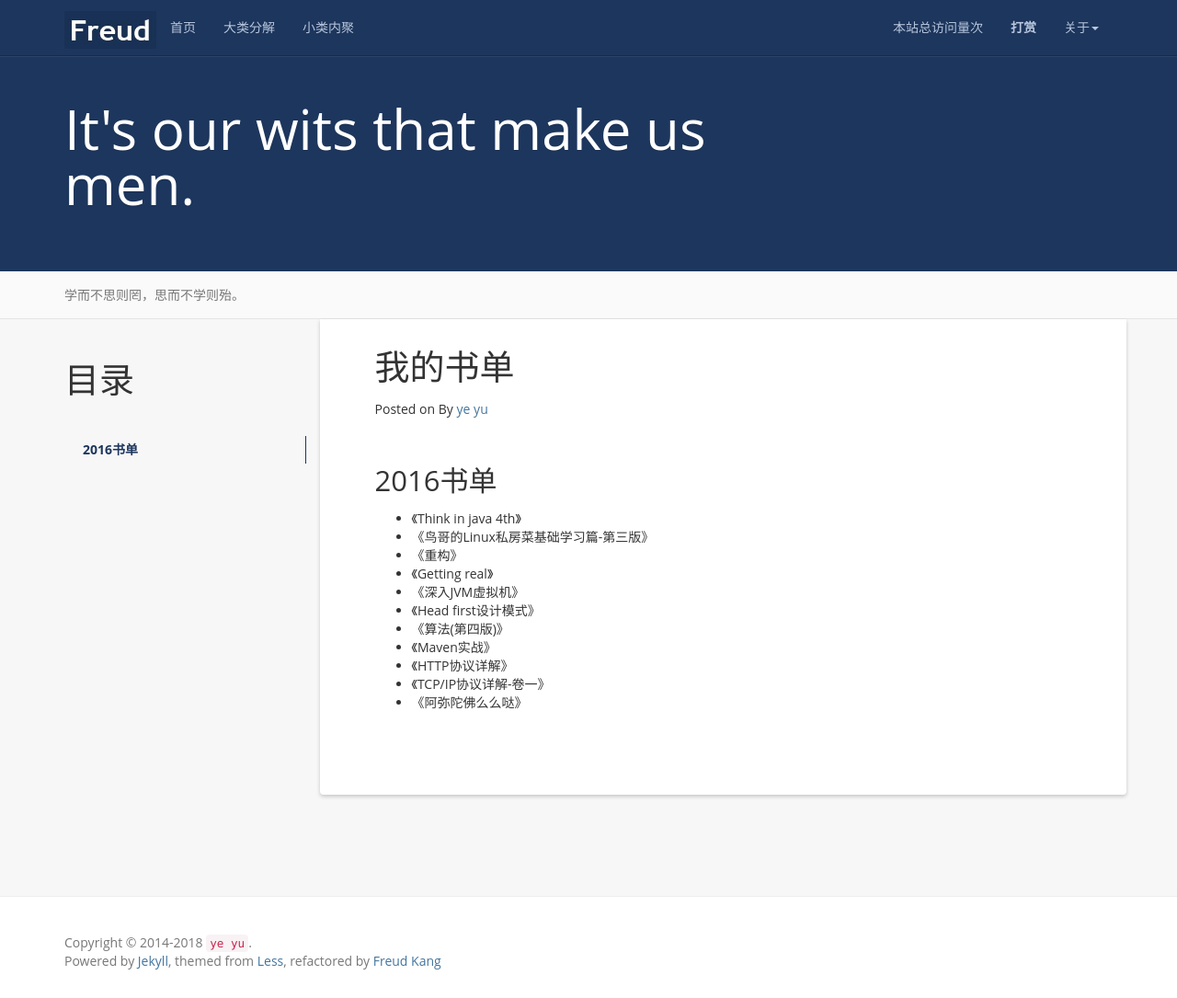
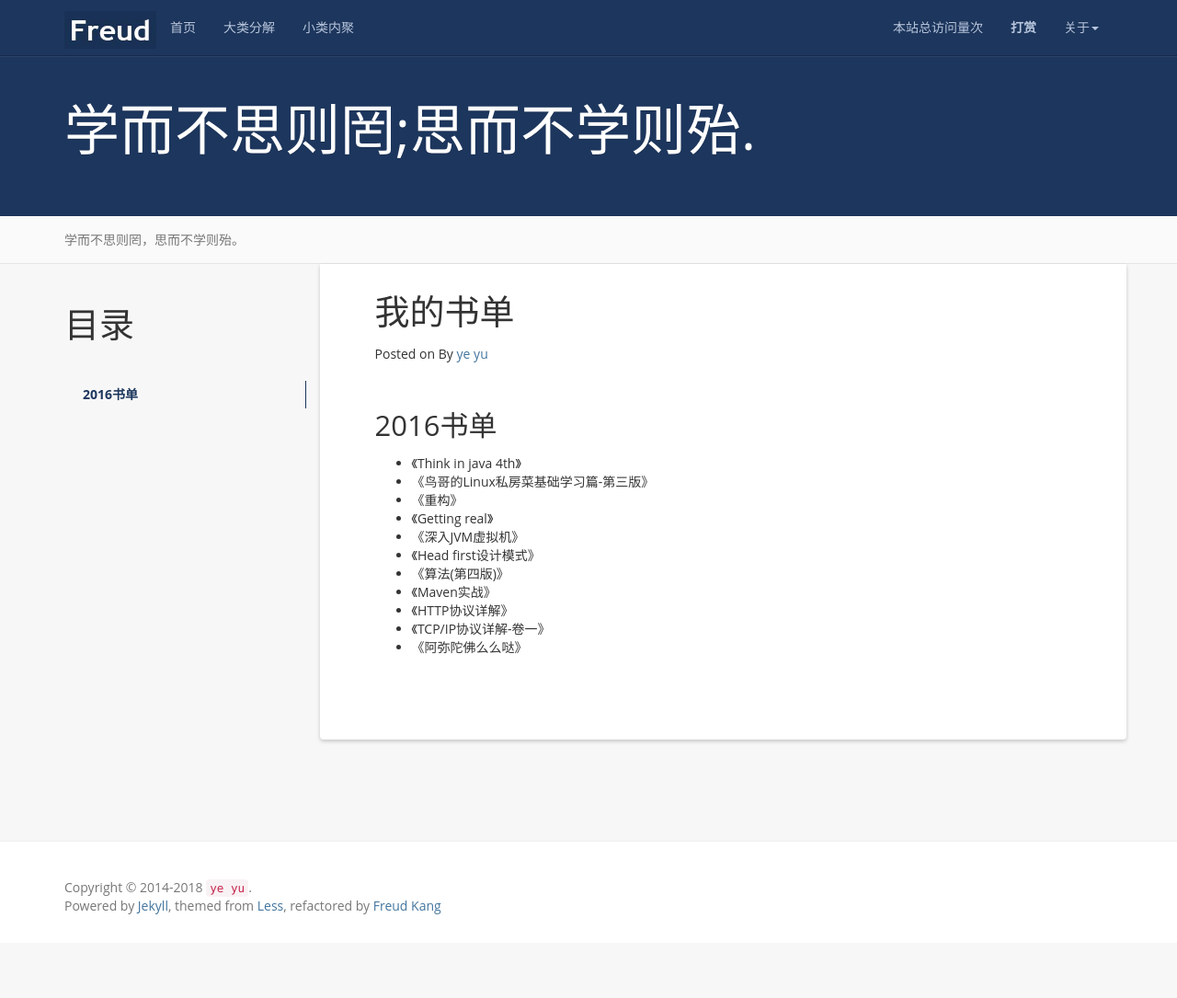
Before and after one commit to yeyu0415/myfirstblog, a Jekyll site: the page built from books.md, in a window 1280 px wide and 1085 px high. Shown: the whole window at 92% size. Built offline with Jekyll 4.4.1, drawn with Linux system fonts in a browser that asks for light colours; nearby versions of some CDN libraries; a script that is not in the unit is left out; comment, search, counter and statistics services are not loaded.

Commit message:
修改配置

```diff
--- a/_config.yml
+++ b/_config.yml
@@ -8,7 +8,7 @@ github: https://github.com/yeyu0415/
 baseurl: ''
 description: 学无止境!
 meta_description: 叶煜;个人博客;学而不思则罔;思而不学则殆;生命不止;折腾不休
-motto: It's our wits that make us men.
+motto: 学而不思则罔;思而不学则殆.
 banner: 学而不思则罔，思而不学则殆。
 
 #permalink: /:categories/:year/:month/:day/:title/
```
